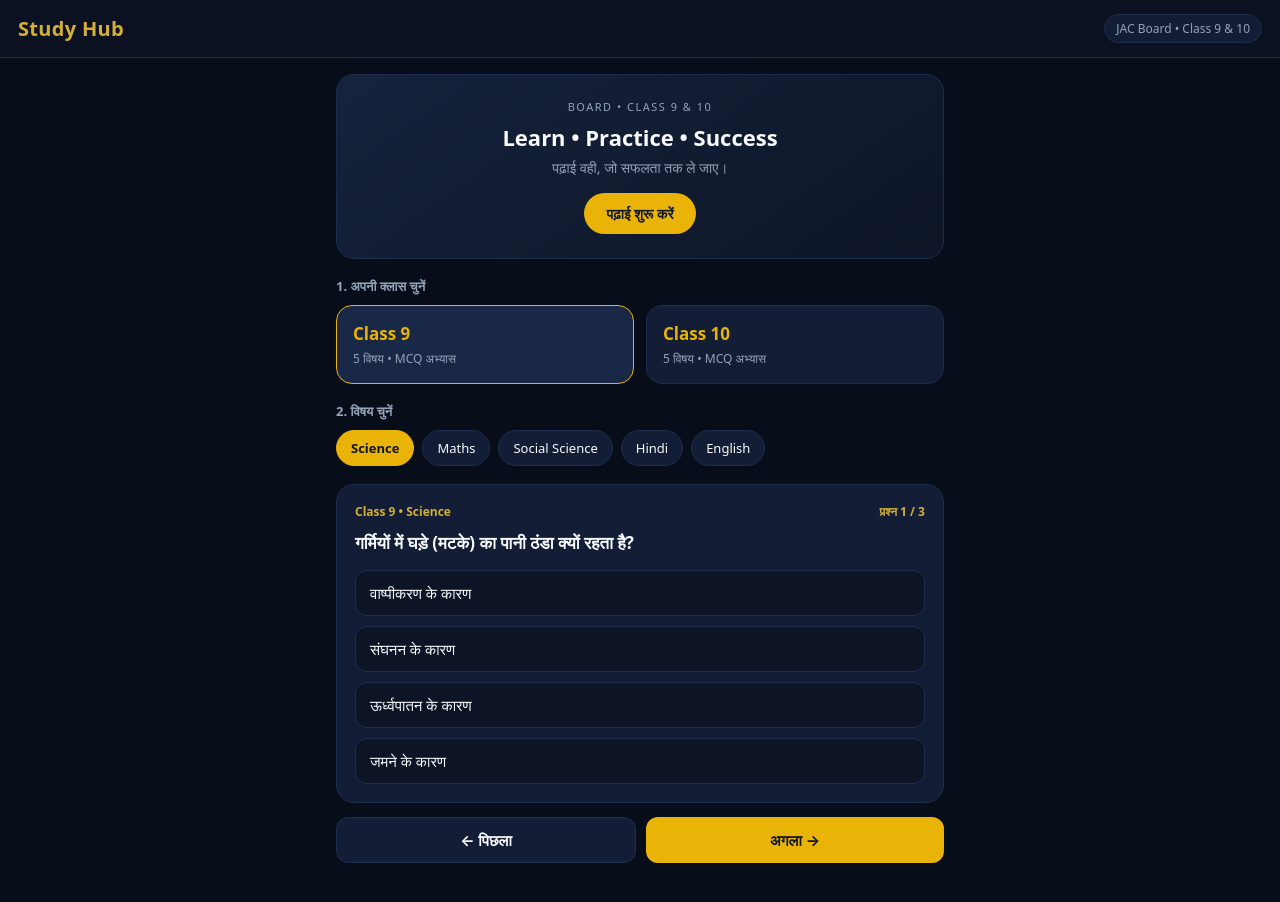
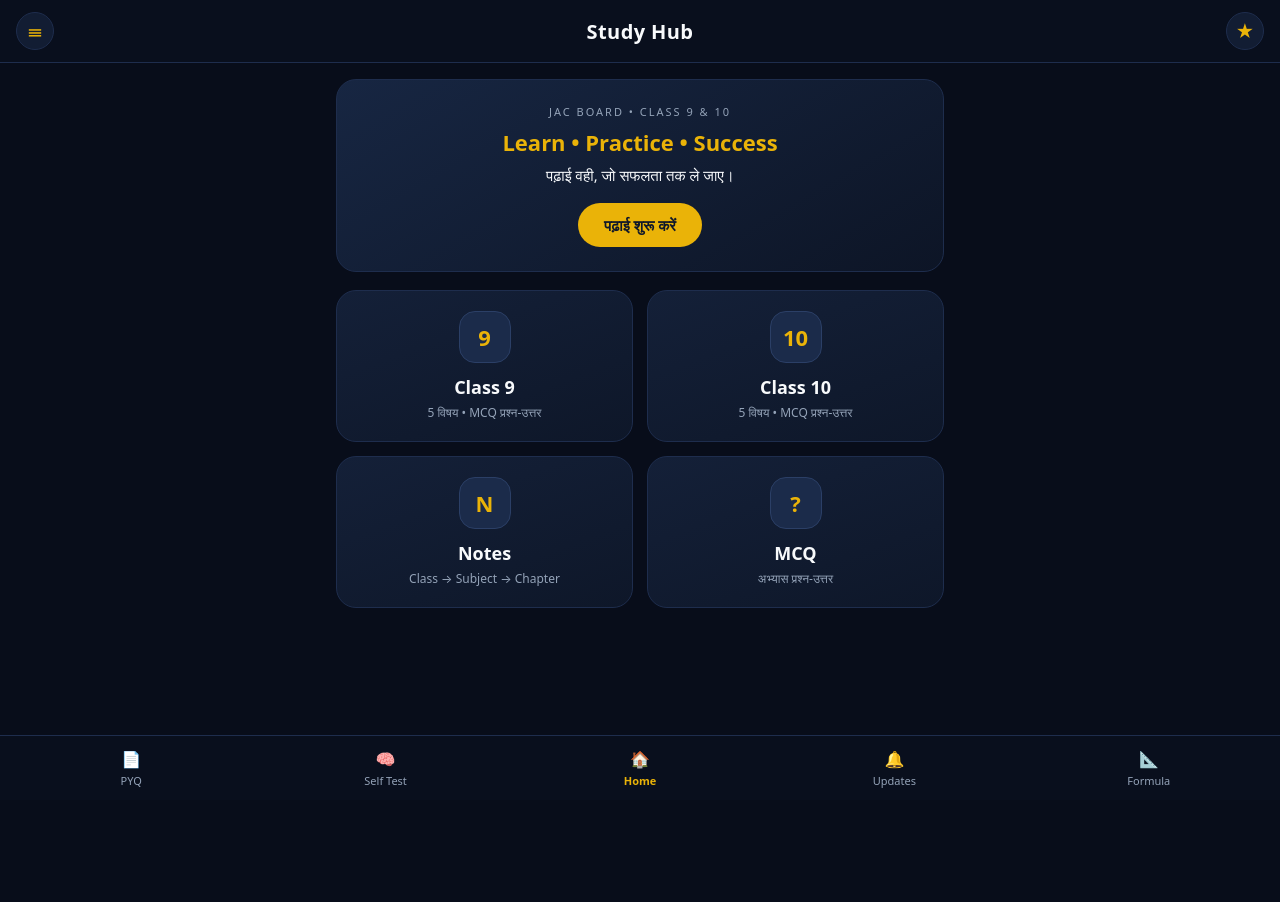
Before and after one commit to jitan2147-ui/jitan2147-ui.github.io, a plain HTML site: page index.html in a window 1280 px wide. After the commit the page ends 800 px from the top, so only its background shows below. Drawn offline with Linux system fonts and the light colour scheme.

Commit message:
Update index.html

```diff
--- a/index.html
+++ b/index.html
@@ -7,8 +7,8 @@
   <style>
     :root {
       --bg: #080d1a;
-      --surface: #0f172a;
-      --card: #131e36;
+      --surface: #0c1324;
+      --card: #121d33;
       --border: #1e2d4d;
       --text: #f8fafc;
       --muted: #94a3b8;
@@ -30,35 +30,40 @@
       background: var(--bg);
       color: var(--text);
       min-height: 100vh;
-      padding-bottom: 80px;
+      padding-bottom: 86px;
     }
 
     header {
       display: flex;
       align-items: center;
       justify-content: space-between;
-      padding: 14px 18px;
-      background: #0b1120;
+      padding: 12px 16px;
+      background: #090f1d;
       border-bottom: 1px solid var(--border);
       position: sticky;
       top: 0;
-      z-index: 20;
+      z-index: 30;
+    }
+
+    .icon-btn {
+      width: 38px;
+      height: 38px;
+      border-radius: 50%;
+      background: var(--card);
+      border: 1px solid var(--border);
+      color: var(--gold-bright);
+      font-size: 18px;
+      display: flex;
+      align-items: center;
+      justify-content: center;
+      cursor: pointer;
     }
 
     .brand {
       font-size: 20px;
       font-weight: 700;
-      color: var(--gold);
-      letter-spacing: 0.3px;
-    }
-
-    .board-pill {
-      font-size: 12px;
-      background: var(--card);
-      border: 1px solid var(--border);
-      padding: 5px 11px;
-      border-radius: 999px;
-      color: var(--muted);
+      color: var(--text);
+      letter-spacing: 0.4px;
     }
 
     .container {
@@ -68,9 +73,9 @@
     }
 
     .hero {
-      background: linear-gradient(145deg, #16233d, #0d1526);
+      background: linear-gradient(150deg, #172642, #0d1526);
       border: 1px solid var(--border);
-      border-radius: 18px;
+      border-radius: 20px;
       padding: 24px 18px;
       text-align: center;
       margin-bottom: 18px;
@@ -78,7 +83,7 @@
 
     .hero-tag {
       font-size: 11px;
-      letter-spacing: 1.5px;
+      letter-spacing: 2px;
       color: var(--muted);
       text-transform: uppercase;
       margin-bottom: 8px;
@@ -86,25 +91,123 @@
 
     .hero h1 {
       font-size: 22px;
-      margin-bottom: 6px;
-      color: var(--text);
+      margin-bottom: 8px;
+      color: var(--gold-bright);
     }
 
     .hero p {
-      color: var(--muted);
-      font-size: 14px;
-      margin-bottom: 16px;
+      color: var(--text);
+      font-size: 15px;
+      margin-bottom: 18px;
     }
 
     .hero-btn {
       background: var(--gold-bright);
       color: var(--gold-text);
       border: none;
-      padding: 11px 22px;
+      padding: 12px 26px;
       border-radius: 999px;
-      font-size: 14px;
+      font-size: 15px;
       font-weight: 700;
       cursor: pointer;
+    }
+
+    .hub-grid {
+      display: grid;
+      grid-template-columns: repeat(2, 1fr);
+      gap: 14px;
+      margin-bottom: 18px;
+    }
+
+    .hub-card {
+      background: linear-gradient(160deg, #142038, #0e1729);
+      border: 1px solid var(--border);
+      border-radius: 20px;
+      padding: 20px 14px;
+      text-align: center;
+      cursor: pointer;
+      transition: 0.18s;
+    }
+
+    .hub-card:active {
+      transform: scale(0.98);
+      border-color: var(--gold-bright);
+    }
+
+    .hub-badge {
+      width: 52px;
+      height: 52px;
+      margin: 0 auto 12px;
+      border-radius: 16px;
+      background: #1b2b4a;
+      border: 1px solid #2b3f66;
+      display: flex;
+      align-items: center;
+      justify-content: center;
+      font-size: 22px;
+      font-weight: 800;
+      color: var(--gold-bright);
+    }
+
+    .hub-card h3 {
+      font-size: 18px;
+      margin-bottom: 5px;
+      color: var(--text);
+    }
+
+    .hub-card span {
+      font-size: 12px;
+      color: var(--muted);
+      display: block;
+    }
+
+    .practice-view {
+      display: none;
+    }
+
+    .practice-view.active {
+      display: block;
+    }
+
+    .top-bar {
+      display: flex;
+      align-items: center;
+      justify-content: space-between;
+      margin-bottom: 14px;
+      gap: 10px;
+    }
+
+    .back-btn {
+      background: var(--card);
+      border: 1px solid var(--border);
+      color: var(--text);
+      padding: 8px 14px;
+      border-radius: 999px;
+      font-size: 13px;
+      font-weight: 600;
+      cursor: pointer;
+    }
+
+    .class-switch {
+      display: flex;
+      gap: 8px;
+    }
+
+    .cls-pill {
+      background: var(--card);
+      border: 1px solid var(--border);
+      color: var(--text);
+      padding: 7px 14px;
+      border-radius: 999px;
+      font-size: 13px;
+      font-weight: 700;
+      cursor: pointer;
+    }
+
+    .cls-pill.active {
+      background: var(--gold-bright);
+      color: var(--gold-text);
+      border-color: var(--gold-bright);
     }
 
     .section-label {
@@ -114,45 +217,11 @@
       font-weight: 600;
     }
 
-    .class-grid {
-      display: grid;
-      grid-template-columns: repeat(2, 1fr);
-      gap: 12px;
-      margin-bottom: 18px;
-    }
-
-    .class-card {
-      background: var(--card);
-      border: 1px solid var(--border);
-      color: var(--text);
-      border-radius: 16px;
-      padding: 16px;
-      text-align: left;
-      cursor: pointer;
-      transition: 0.2s;
-    }
-
-    .class-card.active {
-      border-color: var(--gold-bright);
-      background: #1a2847;
-    }
-
-    .class-card h3 {
-      font-size: 17px;
-      margin-bottom: 4px;
-      color: var(--gold-bright);
-    }
-
-    .class-card span {
-      font-size: 12px;
-      color: var(--muted);
-    }
-
     .subject-bar {
       display: flex;
       flex-wrap: wrap;
       gap: 8px;
-      margin-bottom: 18px;
+      margin-bottom: 16px;
     }
 
     .sub-pill {
@@ -184,7 +253,7 @@
       display: flex;
       justify-content: space-between;
       font-size: 12px;
-      color: var(--gold);
+      color: var(--gold-bright);
       margin-bottom: 10px;
       font-weight: 600;
     }
@@ -284,35 +353,96 @@
       font-size: 14px;
       margin-bottom: 16px;
     }
+
+    .bottom-nav {
+      position: fixed;
+      bottom: 0;
+      left: 0;
+      right: 0;
+      background: #090f1d;
+      border-top: 1px solid var(--border);
+      display: grid;
+      grid-template-columns: repeat(5, 1fr);
+      padding: 8px 4px;
+      z-index: 30;
+    }
+
+    .b-item {
+      background: none;
+      border: none;
+      color: var(--muted);
+      font-size: 11px;
+      display: flex;
+      flex-direction: column;
+      align-items: center;
+      gap: 3px;
+      cursor: pointer;
+      padding: 4px 2px;
+    }
+
+    .b-item.active {
+      color: var(--gold-bright);
+      font-weight: 700;
+    }
+
+    .b-icon {
+      font-size: 16px;
+    }
   </style>
 </head>
 <body>
   <header>
+    <button class="icon-btn" onclick="goHome()" title="Menu">☰</button>
     <div class="brand">Study Hub</div>
-    <div class="board-pill">JAC Board • Class 9 & 10</div>
+    <button class="icon-btn" onclick="openClass('9')" title="Quick Practice">★</button>
   </header>
 
   <main class="container">
+    <div id="homeView">
       <section class="hero">
-      <div class="hero-tag">BOARD • CLASS 9 & 10</div>
+        <div class="hero-tag">JAC BOARD • CLASS 9 & 10</div>
         <h1>Learn • Practice • Success</h1>
         <p>पढ़ाई वही, जो सफलता तक ले जाए।</p>
-      <button class="hero-btn" onclick="scrollToPractice()">पढ़ाई शुरू करें</button>
+        <button class="hero-btn" onclick="openClass('9')">पढ़ाई शुरू करें</button>
       </section>
 
-    <div class="section-label">1. अपनी क्लास चुनें</div>
-    <div class="class-grid">
-      <button class="class-card active" id="card-9" onclick="openClass('9')">
+      <div class="hub-grid">
+        <div class="hub-card" onclick="openClass('9')">
+          <div class="hub-badge">9</div>
           <h3>Class 9</h3>
-        <span>5 विषय • MCQ अभ्यास</span>
-      </button>
-      <button class="class-card" id="card-10" onclick="openClass('10')">
-        <h3>Class 10</h3>
-        <span>5 विषय • MCQ अभ्यास</span>
-      </button>
+          <span>5 विषय • MCQ प्रश्न-उत्तर</span>
         </div>
 
-    <div class="section-label" id="practiceStart">2. विषय चुनें</div>
+        <div class="hub-card" onclick="openClass('10')">
+          <div class="hub-badge">10</div>
+          <h3>Class 10</h3>
+          <span>5 विषय • MCQ प्रश्न-उत्तर</span>
+        </div>
+
+        <div class="hub-card" onclick="openClass('9')">
+          <div class="hub-badge">N</div>
+          <h3>Notes</h3>
+          <span>Class → Subject → Chapter</span>
+        </div>
+
+        <div class="hub-card" onclick="openClass('10')">
+          <div class="hub-badge">?</div>
+          <h3>MCQ</h3>
+          <span>अभ्यास प्रश्न-उत्तर</span>
+        </div>
+      </div>
+    </div>
+
+    <div class="practice-view" id="practiceView">
+      <div class="top-bar">
+        <button class="back-btn" onclick="goHome()">← Home</button>
+        <div class="class-switch">
+          <button class="cls-pill active" id="pill-9" onclick="openClass('9')">Class 9</button>
+          <button class="cls-pill" id="pill-10" onclick="openClass('10')">Class 10</button>
+        </div>
+      </div>
+
+      <div class="section-label" id="practiceStart">विषय चुनें</div>
       <div class="subject-bar" id="subjectBar"></div>
 
       <div class="quiz-card" id="quizCard">
@@ -335,7 +465,31 @@
         <p id="resSub"></p>
         <button class="hero-btn" onclick="resetSet()">दोबारा अभ्यास करें</button>
       </div>
+    </div>
   </main>
+
+  <nav class="bottom-nav">
+    <button class="b-item" onclick="openClass('9')">
+      <span class="b-icon">📄</span>
+      <span>PYQ</span>
+    </button>
+    <button class="b-item" onclick="openClass('10')">
+      <span class="b-icon">🧠</span>
+      <span>Self Test</span>
+    </button>
+    <button class="b-item active" id="navHome" onclick="goHome()">
+      <span class="b-icon">🏠</span>
+      <span>Home</span>
+    </button>
+    <button class="b-item" onclick="openClass('9')">
+      <span class="b-icon">🔔</span>
+      <span>Updates</span>
+    </button>
+    <button class="b-item" onclick="openClass('10')">
+      <span class="b-icon">📐</span>
+      <span>Formula</span>
+    </button>
+  </nav>
 
   <script>
     const studyQuestions = {
@@ -502,14 +656,21 @@
     let activeIndex = 0;
     let answers = {};
 
-    function scrollToPractice() {
-      document.getElementById("practiceStart").scrollIntoView({ behavior: "smooth" });
+    function goHome() {
+      document.getElementById("homeView").style.display = "block";
+      document.getElementById("practiceView").classList.remove("active");
+      document.getElementById("navHome").classList.add("active");
+      window.scrollTo({ top: 0, behavior: "smooth" });
     }
 
     function openClass(cls) {
       activeClass = cls;
-      document.getElementById("card-9").classList.toggle("active", cls === "9");
-      document.getElementById("card-10").classList.toggle("active", cls === "10");
+      document.getElementById("homeView").style.display = "none";
+      document.getElementById("practiceView").classList.add("active");
+      document.getElementById("navHome").classList.remove("active");
+
+      document.getElementById("pill-9").classList.toggle("active", cls === "9");
+      document.getElementById("pill-10").classList.toggle("active", cls === "10");
 
       const subjects = Object.keys(studyQuestions[activeClass]);
       if (!subjects.includes(activeSubject)) {
@@ -519,7 +680,7 @@
       answers = {};
       renderSubjectBar();
       renderQuiz();
-      scrollToPractice();
+      window.scrollTo({ top: 0, behavior: "smooth" });
     }
 
     function renderSubjectBar() {
@@ -622,9 +783,6 @@
       answers = {};
       renderQuiz();
     }
-
-    renderSubjectBar();
-    renderQuiz();
   </script>
 </body>
 </html>
```
Lines whose indentation alone changed are shown as unchanged.
